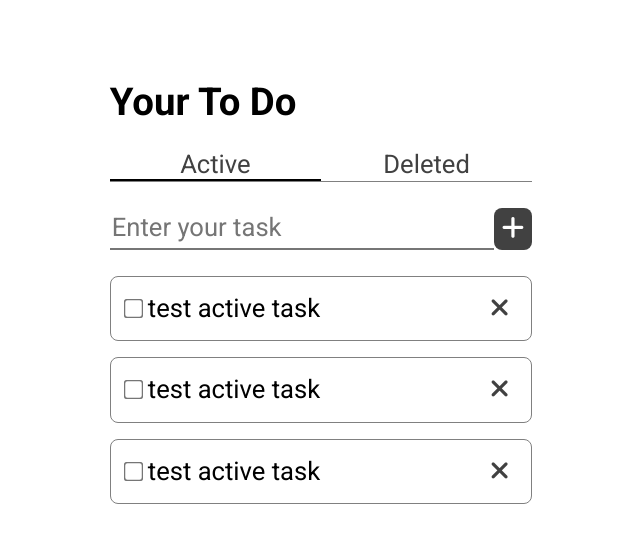
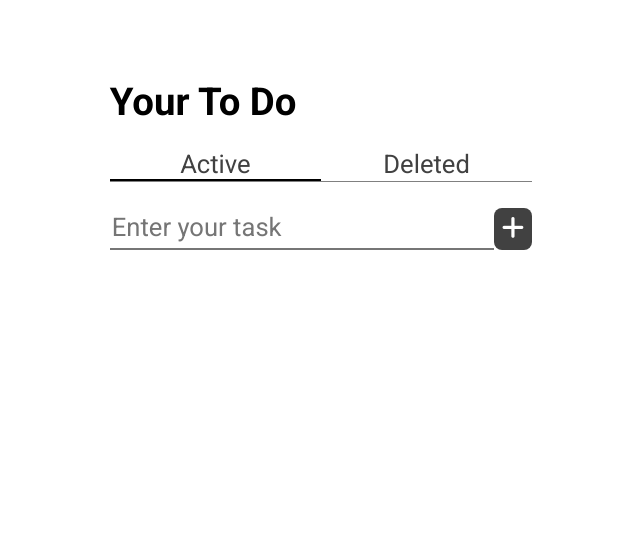
Before and after one commit to devJonathanJones/todo-list, a plain HTML site: page index.html in a window 1280 px wide. Shown: the whole page, without its empty margins (319-959 px from the left). Drawn offline with Linux system fonts and the light colour scheme.

Commit message:
Updated README.md. Removed example li from HTML.

```diff
--- a/index.html
+++ b/index.html
@@ -34,30 +34,10 @@
 			</section>
 			<section class="task-list active-task-list active">
 				<ul id="" class="tasks active-tasks">
-					<li class="task-item">
-						<input type="checkbox" name="task-checkbox" id="task-checkbox">
-						<p>test active task</p>
-						<button id="delete-task"><i class="fa-solid fa-xmark"></i></button>
-					</li>
-					<li class="task-item">
-						<input type="checkbox" name="task-checkbox" id="task-checkbox">
-						<p>test active task</p>
-						<button id="delete-task"><i class="fa-solid fa-xmark"></i></button>
-					</li>
-					<li class="task-item">
-						<input type="checkbox" name="task-checkbox" id="task-checkbox">
-						<p>test active task</p>
-						<button id="delete-task"><i class="fa-solid fa-xmark"></i></button>
-					</li>
 				</ul>
 			</section>
 			<section class="task-list deleted-task-list">
 				<ul id="" class="tasks deleted-tasks">
-					<li class="task-item">
-						<input type="checkbox" name="task-checkbox" id="task-checkbox">
-						<p>test deleted task</p>
-						<button id="delete-task"><i class="fa-solid fa-xmark"></i></button>
-					</li>
 				</ul>
 				<button id="clear-tasks">Clear Tasks</button>
 			</section>
```
Also changed, not shown: 1 other file.
